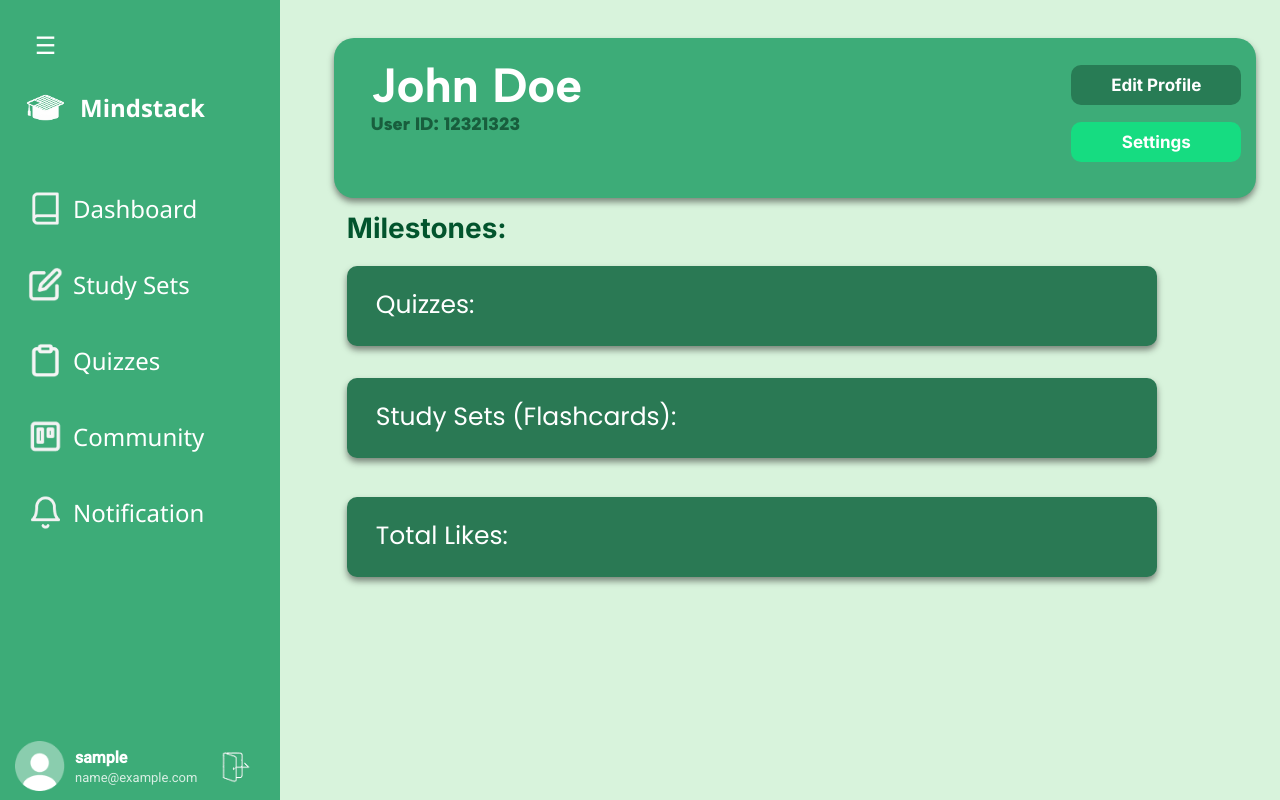
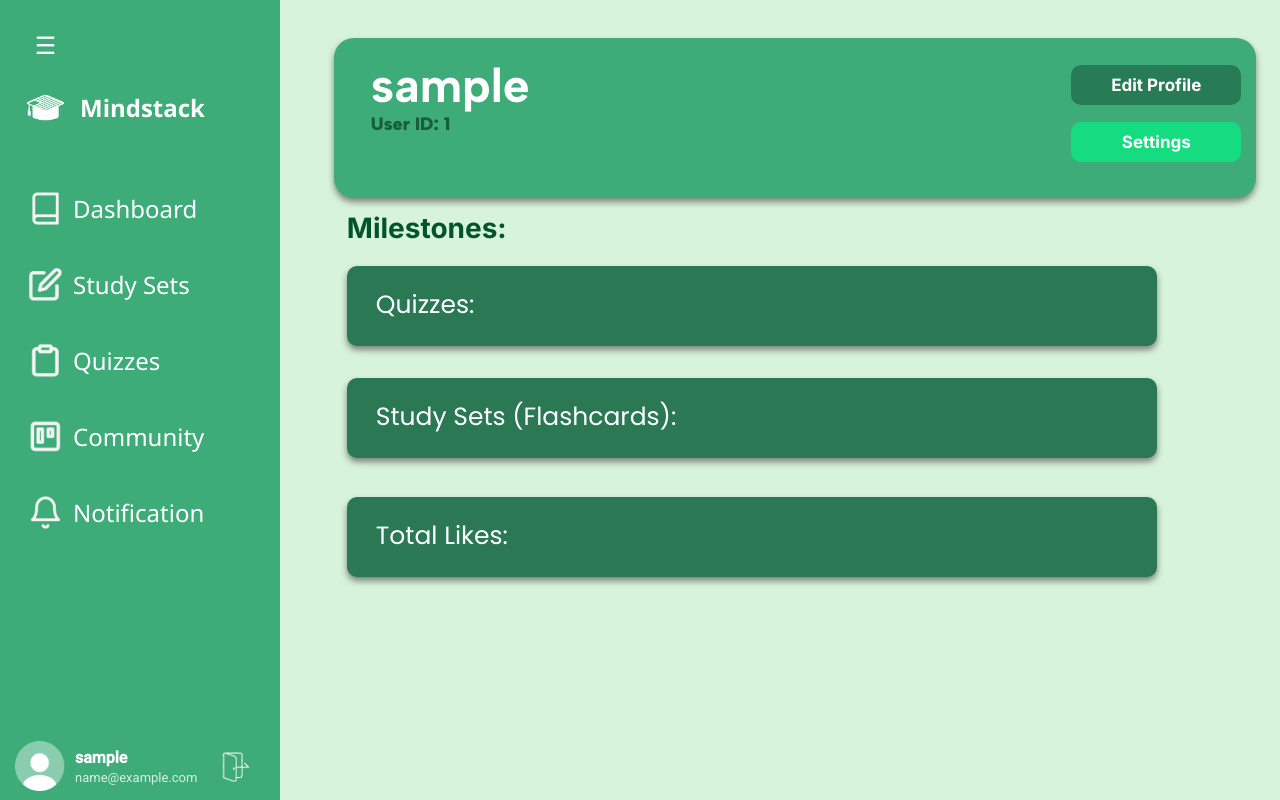
Before and after one commit to PUP-BSIT/project-techy-blinders-v2, an Angular app in the folder front-end/mind_stack/: page /app/user-profile in a window 1280 px wide. Built offline with nearby package versions, Linux system fonts and the light colour scheme; sample sign-in values are in the browser's storage.

Commit message:
feat(user-profile-page): fetch username and user ID on login

```diff
--- a/front-end/mind_stack/src/app/pages/user-profile-page/user-profile-page.html
+++ b/front-end/mind_stack/src/app/pages/user-profile-page/user-profile-page.html
@@ -1,10 +1,10 @@
 <div class="header-class">
     <div class="username-class">
-        <h1>John Doe</h1>
+        <h1>{{ currentUser?.username || 'Guest' }}</h1>
     </div>
 
     <div class="user-id-class">
-        <h4>User ID: 12321323</h4>
+        <h4>User ID: {{ currentUser?.userId || 'N/A' }}</h4>
     </div>
 
     <div class="button-class">
--- a/front-end/mind_stack/src/app/pages/user-profile-page/user-profile-page.ts
+++ b/front-end/mind_stack/src/app/pages/user-profile-page/user-profile-page.ts
@@ -1,8 +1,10 @@
-import { Component } from '@angular/core';
+import { Component, OnInit } from '@angular/core';
 import { SideBar } from '../../shared/components/side-bar/side-bar';
 import { Router } from '@angular/router';
 import { EditProfilePage } from "./edit-profile-page/edit-profile-page";
 import { AccountSettings } from "./account-settings/account-settings";
+import { AuthService } from '../../../service/auth.service';
+import { LoginResponse } from '../../models/user.model';
 
 type ModalType = 'edit-profile' | 'account-settings' | null;
 
@@ -12,14 +14,19 @@ type ModalType = 'edit-profile' | 'account-settings' | null;
   templateUrl: './user-profile-page.html',
   styleUrl: './user-profile-page.scss'
 })
-export class UserProfilePage {
+export class UserProfilePage implements OnInit {
 
   showEditModal = false;
   showAccountSettingsModal = false;
 
   activeTab: 'overview' | 'account-settings' = 'overview';
+  currentUser: LoginResponse | null = null;
 
-  constructor(private route: Router) {}
+  constructor(private route: Router, private authService: AuthService) {}
+
+  ngOnInit() {
+    this.currentUser = this.authService.getCurrentUser();
+  }
 
   editProfile() {
     this.showEditModal = true;
```
